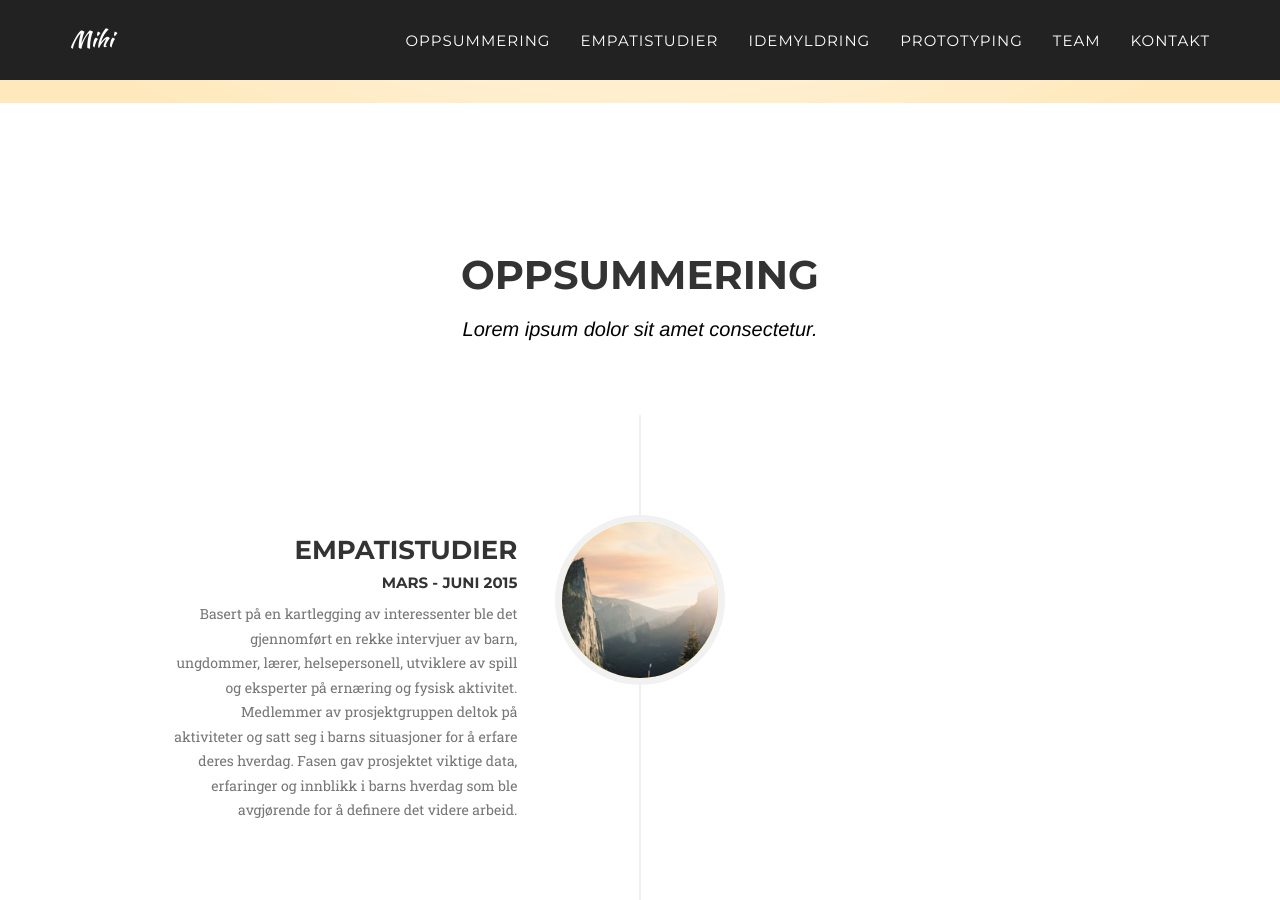
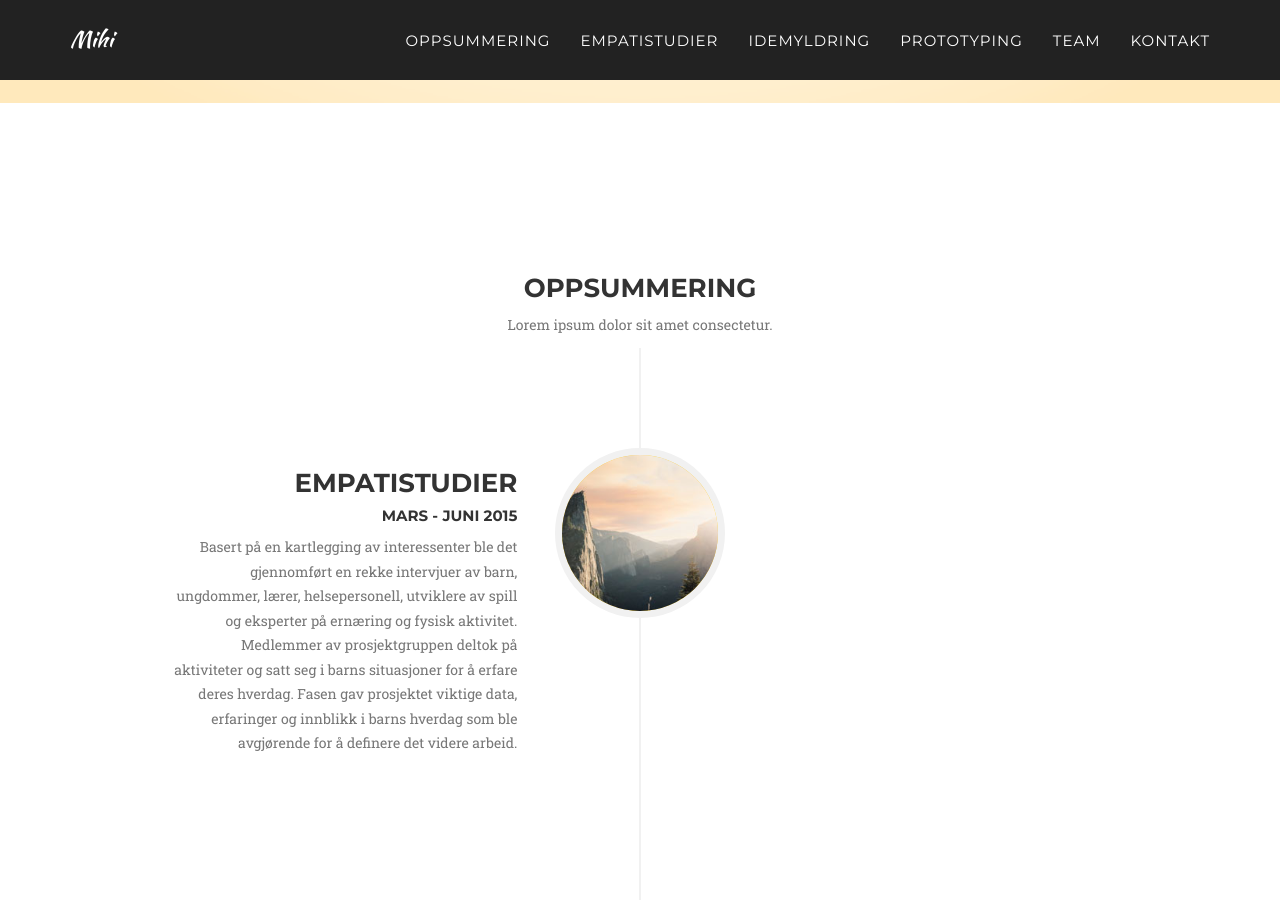
Before and after one commit to larsmathiesen/mihi, a Jekyll site: the page built from index.html, in a window 1280 px wide and 900 px high, scrolled down 847 px. Built offline with Jekyll 4.4.1, drawn with Linux system fonts in a browser that asks for light colours; some web fonts are replaced.

Commit message:
gjort oppsummering litt mindre

```diff
--- a/_includes/about_mihi.html
+++ b/_includes/about_mihi.html
@@ -3,8 +3,8 @@
         <div class="container">
             <div class="row">
                 <div class="col-lg-12 text-center">
-                    <h2  class="section-heading">Oppsummering</h2>
-                    <h3 class="section-subheading text-muted">Lorem ipsum dolor sit amet consectetur.</h3>
+                    <h3  class="section-heading">Oppsummering</h3>
+                    <p class="section-subheading text-muted">Lorem ipsum dolor sit amet consectetur.</p>
                 </div>
             </div>
             <div class="row">
```
